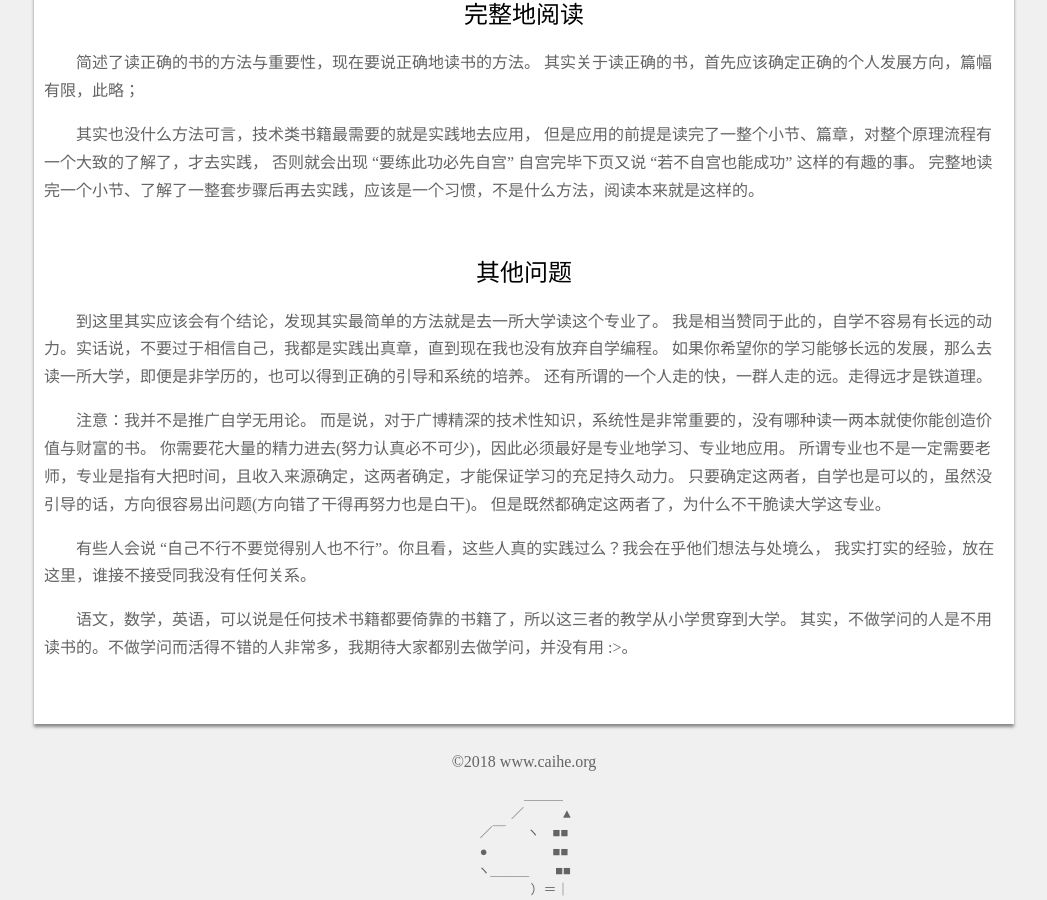
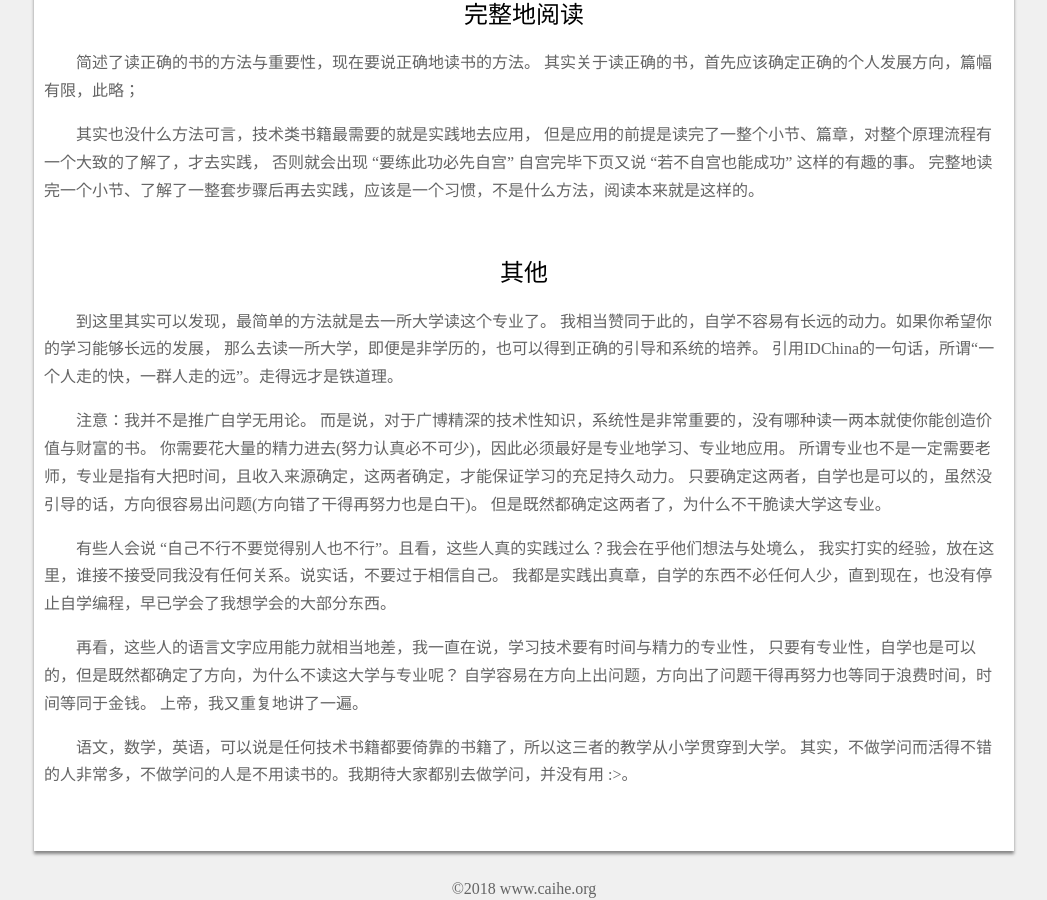
Before and after one commit to YasinZhong/yasinzhong.github.io, a Jekyll site: the page built from _posts/2018-4-20-Reading.html, in a window 1280 px wide and 900 px high, scrolled down 862 px. Shown: the whole window, without its empty margins (116-1163 px from the left). Built offline with Jekyll 4.4.1, drawn with Linux system fonts in a browser that asks for light colours; comment, search, counter and statistics services are not loaded.

Commit message:
2018/05/06

```diff
--- a/_posts/2018-4-14-Designing.html
+++ b/_posts/2018-4-14-Designing.html
@@ -17,7 +17,7 @@ title: 谈论设计
 
 <h2>王垠的设计</h2>
 <p>
-	读过王垠多篇关于设计的文章。王垠的设计是我所喜欢的实用派设计，
+	前一段时间读过王垠多篇关于设计的文章。王垠的设计是我所喜欢的实用派设计，
 	并且在实用派设计中属于非常有洞察深度的，当要为自己所开的公司做设计时，
 	参考他的思维方式会非常有用。但是，作为一名正正当当没有名气的工业设计"师"，
 	为人打工，我就不会采取他的思维。其实大多数年轻人喜欢炫酷的东西，
--- a/_posts/2018-4-20-Reading.html
+++ b/_posts/2018-4-20-Reading.html
@@ -53,12 +53,12 @@ title: 读书小记
 	完整地读完一个小节、了解了一整套步骤后再去实践，应该是一个习惯，不是什么方法，阅读本来就是这样的。
 </p>
 
-<h2>其他问题</h2>
+<h2>其他</h2>
 <p>
-	到这里其实应该会有个结论，发现其实最简单的方法就是去一所大学读这个专业了。
-	我是相当赞同于此的，自学不容易有长远的动力。实话说，不要过于相信自己，我都是实践出真章，直到现在我也没有放弃自学编程。
-	如果你希望你的学习能够长远的发展，那么去读一所大学，即便是非学历的，也可以得到正确的引导和系统的培养。
-	还有所谓的一个人走的快，一群人走的远。走得远才是铁道理。
+	到这里其实可以发现，最简单的方法就是去一所大学读这个专业了。
+	我相当赞同于此的，自学不容易有长远的动力。如果你希望你的学习能够长远的发展，
+	那么去读一所大学，即便是非学历的，也可以得到正确的引导和系统的培养。
+	引用IDChina的一句话，所谓“一个人走的快，一群人走的远”。走得远才是铁道理。
 </p>
 <p>
 	注意：我并不是推广自学无用论。
@@ -70,10 +70,18 @@ title: 读书小记
 </p>
 
 <p>
-	有些人会说 “自己不行不要觉得别人也不行”。你且看，这些人真的实践过么？我会在乎他们想法与处境么，
-	我实打实的经验，放在这里，谁接不接受同我没有任何关系。
+	有些人会说 “自己不行不要觉得别人也不行”。且看，这些人真的实践过么？我会在乎他们想法与处境么，
+	我实打实的经验，放在这里，谁接不接受同我没有任何关系。说实话，不要过于相信自己。
+	我都是实践出真章，自学的东西不必任何人少，直到现在，也没有停止自学编程，早已学会了我想学会的大部分东西。
 </p>
 <p>
+	再看，这些人的语言文字应用能力就相当地差，我一直在说，学习技术要有时间与精力的专业性，
+	只要有专业性，自学也是可以的，但是既然都确定了方向，为什么不读这大学与专业呢？
+	自学容易在方向上出问题，方向出了问题干得再努力也等同于浪费时间，时间等同于金钱。
+	上帝，我又重复地讲了一遍。
+</p>
+
+<p>
 	语文，数学，英语，可以说是任何技术书籍都要倚靠的书籍了，所以这三者的教学从小学贯穿到大学。
-	其实，不做学问的人是不用读书的。不做学问而活得不错的人非常多，我期待大家都别去做学问，并没有用 :>。
+	其实，不做学问而活得不错的人非常多，不做学问的人是不用读书的。我期待大家都别去做学问，并没有用 :>。
 </p>
--- a/post0/SelfIntroduction.html
+++ b/post0/SelfIntroduction.html
@@ -7,10 +7,9 @@ title: 关于这里
 <h3>a.caihe.org</h3>
 
 <ol>
-  <li>这里不会频繁更新。</li>
   写东西的目的在于：
+	<li>公开部分想法</li>
   <li>传播一些观念</li>
-  <li>公开部分想法</li>
   <li>...</li>
 </ol>
 <p>
--- a/post0/twi.html
+++ b/post0/twi.html
@@ -14,7 +14,7 @@ title: 最近如何？
 <div class="divider" id="生活方式">
   <b>生活方式</b><br/>
   我不相信周围人的生活观念，这有时使我显得与集体格格不入。我知道自己一天工作或学习6小时的的理论与行动都是正确的。
-  无论别人的话看起来多么有道理，都只能作为参考。我相信我自己，从成长速度来看，我就知道自己在许多方面比周围人都要高明。
+  无论别人的话看起来多么有道理，都只能作为参考。我相信我自己，从成长速度来看，我就知道自己在许多方面比周围人都要智慧一些。
   在我环境中的多数人，家境和大学前的教育环境都要比我好太多，然而现在我们却在同一所高校了，足以察见他们的进步速度是低于正常水平的。
 	大约是因为他们的一些不好的习惯和观念所导致的，我决不会被影响同化。其实瘦死的骆驼比马大，他们仍然有一些地方水平高于我，值得我学习，
 	但是我对自己的未来充满信心，从大二的成绩排名上，就已经证明了许多事实！
```
Also changed, not shown: _posts/2018-4-15-You'llShine.html (+5 -11 lines), post0/MonthlyCalendar.html (+2 -8 lines).
